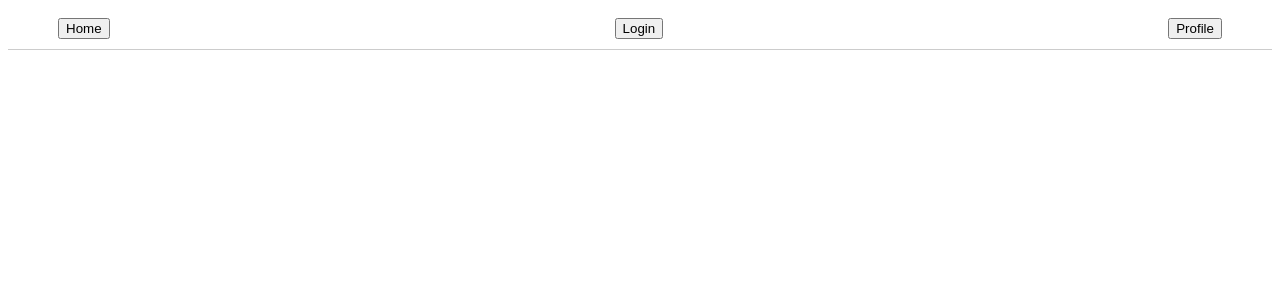
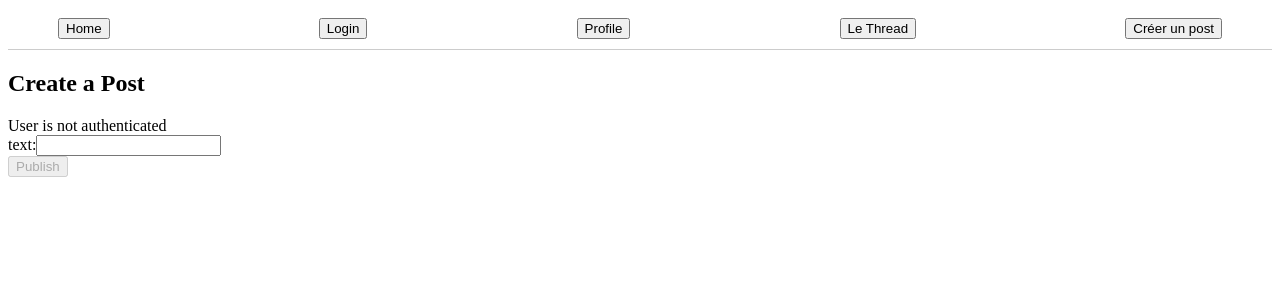
Before and after one commit to gregimbeau/app-shmeeter, a React (Vite) app: page /createPost in a window 1280 px wide. Before the commit this address had no page. Shown: the top 300 px of the page. Built offline with nearby package versions, Linux system fonts and the light colour scheme.

Commit message:
update posting

```diff
--- a/src/App.jsx
+++ b/src/App.jsx
@@ -3,6 +3,8 @@ import InscriptionForm from "@/components/form";
 import Header from "@/components/header";
 import LoginForm from "@/components/login";
 import Profile from "@/components/profile";
+import PostsPage from "@/components/posts";
+import CreatePost from "@/components/createPost";
 
 function App() {
   return (
@@ -14,6 +16,8 @@ function App() {
           <Route path='/' element={<InscriptionForm />} />
           <Route path='/login' element={<LoginForm />} />
           <Route path='/profile' element={<Profile />} />
+          <Route path='/posts' element={<PostsPage />} />
+          <Route path='/createPost' element={<CreatePost />} />
         </Routes>
       </Router>
     </div>
--- /dev/null
+++ b/src/components/createPost.jsx
@@ -0,0 +1,131 @@
+import React, { useState, useEffect } from "react";
+import { useNavigate } from "react-router-dom";
+import Cookies from "js-cookie";
+
+const CreatePost = () => {
+  const navigate = useNavigate();
+  const [message, setMessage] = useState(null);
+  const [loading, setLoading] = useState(true);
+  const [error, setError] = useState(null);
+
+  const fetchUserProfile = async () => {
+    const token = Cookies.get("token");
+
+    if (token) {
+      try {
+        setLoading(true); // start loading
+        const response = await fetch("http://localhost:1337/api/users/me", {
+          method: "GET",
+          headers: {
+            Authorization: `Bearer ${token}`,
+            "Content-Type": "application/json",
+          },
+        });
+
+        if (!response.ok) {
+          const text = await response.text();
+          throw new Error(`HTTP error ${response.status}: ${text}`);
+        }
+
+        const profile = await response.json();
+        setUserProfile(profile);
+        setLoading(false); // end loading
+      } catch (error) {
+        console.error("There was an error fetching user profile:", error);
+        setError(error.message || "Failed to fetch user profile"); // set error
+        setLoading(false); // end loading
+      }
+    } else {
+      console.log("No token found. User is not authenticated.");
+      setError("User is not authenticated"); // set error
+      setLoading(false); // end loading
+    }
+  };
+
+  const [userProfile, setUserProfile] = useState(null);
+
+  const [postData, setPostData] = useState({
+    text: "",
+    user: null,
+  });
+  useEffect(() => {
+    if (userProfile) {
+      setPostData((prev) => ({ ...prev, author: userProfile.id }));
+    }
+  }, [userProfile]);
+
+  const handleChange = (e) => {
+    const { name, value } = e.target;
+    setPostData((prev) => ({ ...prev, [name]: value }));
+  };
+
+  const handleSubmit = async (e) => {
+    e.preventDefault();
+    const currentJwtToken = Cookies.get("token");
+
+    const requestBody = {
+      data: {
+        text: postData.text,
+        author: postData.author,
+      },
+    };
+    console.log(postData);
+    try {
+      const response = await fetch("http://localhost:1337/api/posts", {
+        method: "POST",
+        headers: {
+          "Content-Type": "application/json",
+          Authorization: `Bearer ${currentJwtToken}`,
+        },
+        body: JSON.stringify(requestBody),
+      });
+
+      if (response.ok) {
+        const responseData = await response.json();
+        if (responseData && responseData.data) {
+          setMessage("Votre post a été créé avec succès!");
+          navigate("/posts"); // navigate to the posts page
+        } else {
+          throw new Error("Unexpected response format from the server.");
+        }
+      } else {
+        const errorData = await response.json();
+        throw new Error(
+          `Erreur du serveur: ${errorData.error || "Unknown error"}`
+        );
+      }
+    } catch (error) {
+      console.error("Erreur lors de la création du post:", error);
+    }
+    fetchUserProfile();
+  };
+  useEffect(() => {
+    fetchUserProfile();
+  }, []);
+  console.log("Loading:", loading);
+
+  return (
+    <div>
+      <h2>Create a Post</h2>
+      {message && <div className='success'>{message}</div>}
+      {error && <div className='error'>{error}</div>}{" "}
+      <form onSubmit={handleSubmit}>
+        <div>
+          <label>text:</label>
+          <input
+            type='text'
+            name='text'
+            value={postData.text}
+            onChange={handleChange}
+            required
+          />
+        </div>
+        <button type='submit' disabled={loading || !userProfile}>
+          Publish
+        </button>
+      </form>
+    </div>
+  );
+};
+
+export default CreatePost;
--- a/src/components/header.jsx
+++ b/src/components/header.jsx
@@ -28,6 +28,8 @@ const handleLogout = () => {
         <button onClick={handleLogout}>Logout</button>
       )}
       <button onClick={() => navigate("/profile")}>Profile</button>
+      <button onClick={() => navigate("/posts")}>Le Thread</button>
+      <button onClick={() => navigate("/createPost")}>Créer un post</button>
     </div>
   );
 };
--- /dev/null
+++ b/src/components/posts.jsx
@@ -0,0 +1,64 @@
+import React, { useState, useEffect } from "react";
+
+const PostsPage = () => {
+  const [posts, setPosts] = useState([]);
+  const [loading, setLoading] = useState(true);
+  const [error, setError] = useState(null);
+
+useEffect(() => {
+  const fetchPosts = async () => {
+    try {
+      const response = await fetch("http://localhost:1337/api/posts?populate=author");
+      const result = await response.json();
+
+      if (result.data && Array.isArray(result.data)) {
+        setPosts(result.data);
+      } else {
+        console.error("API did not return the expected format:", result);
+        setError("Format de données inattendu.");
+      }
+
+      setLoading(false);
+    } catch (err) {
+      setError(err.message);
+      setLoading(false);
+    }
+  };
+
+  fetchPosts();
+}, []);
+
+
+  if (loading) {
+    return <p>Chargement des posts...</p>;
+  }
+
+  if (error) {
+    return <p>Erreur lors du chargement des posts: {error}</p>;
+  }
+function getDisplayName(post) {
+  try {
+    return post.attributes.author.data.attributes.displayName || "Sans nom";
+  } catch (error) {
+    return "Sans nom";
+  }
+}
+
+return (
+  <div>
+    <h1>Tous les posts</h1>
+    <ul>
+      {posts.map((post) => (
+        <li key={post.id}>
+          <h2>{getDisplayName(post)}</h2>
+          <p>{post.attributes.text || "Sans titre"}</p>
+          {/* Vous pouvez ajouter d'autres détails du post si nécessaire, par exemple : */}
+        </li>
+      ))}
+    </ul>
+  </div>
+);
+
+};
+
+export default PostsPage;
```
